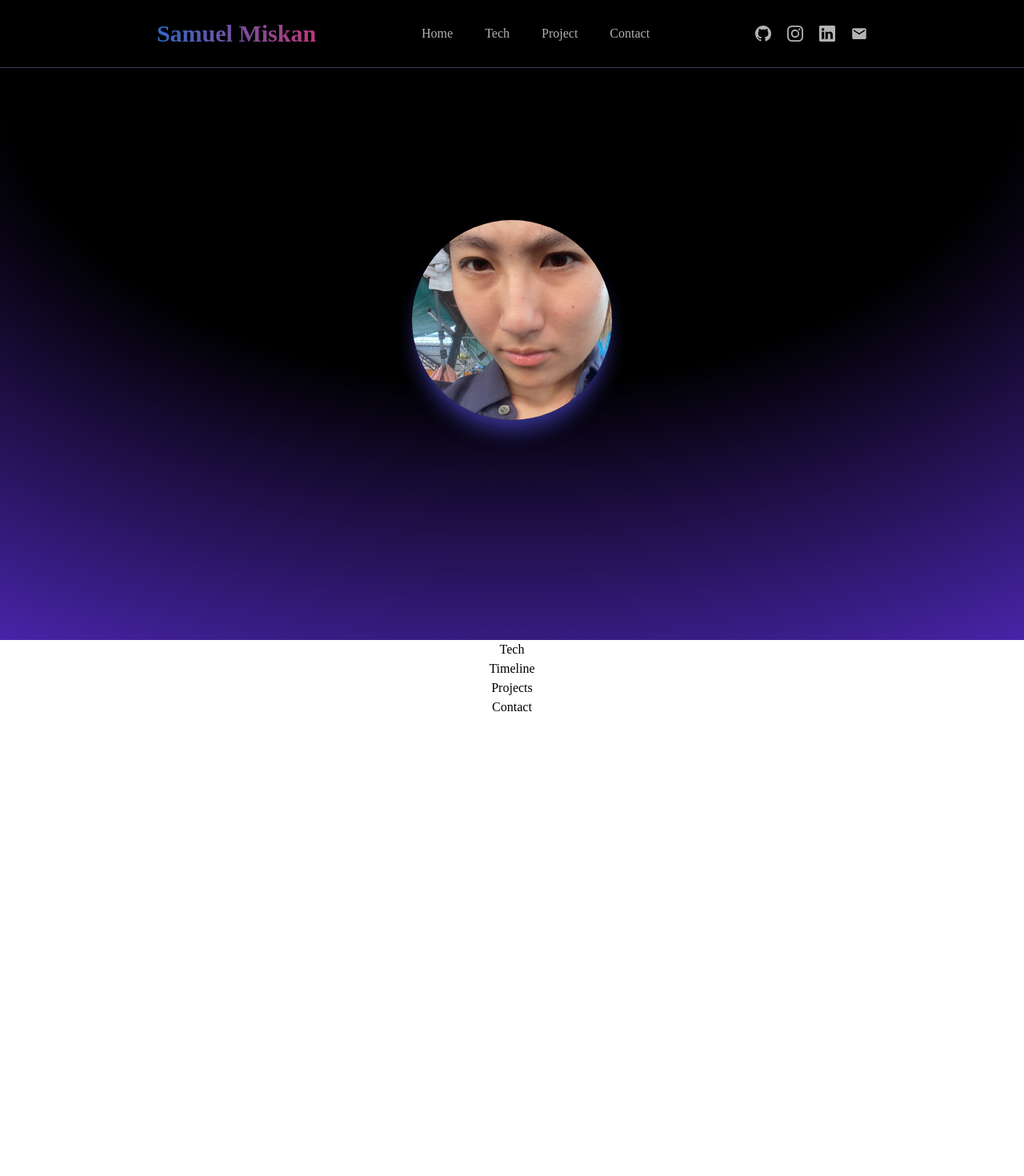
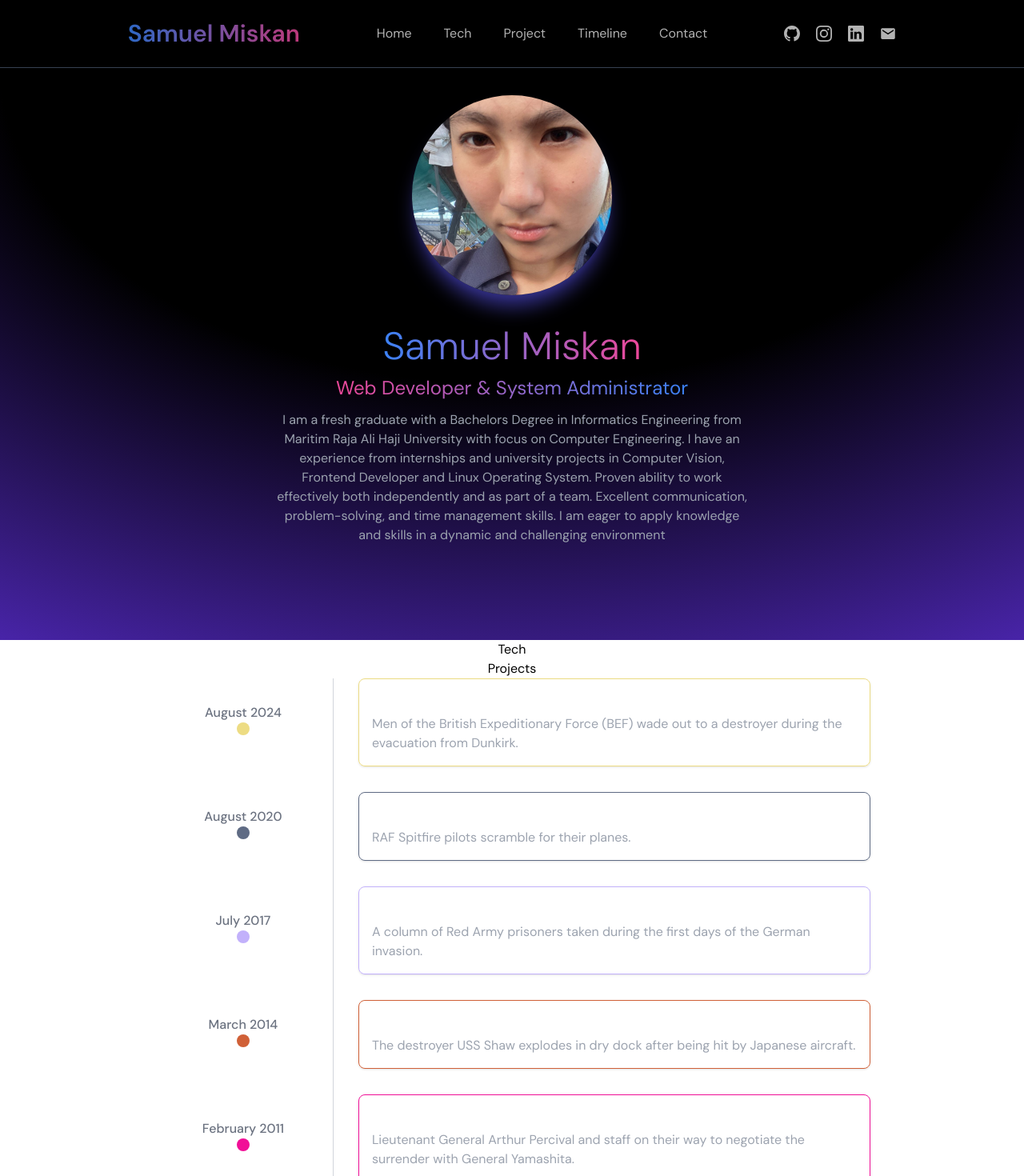
Before and after one commit to Samuelmiskan99/Portfolio-React, a React (Vite) app: page / in a window 1280 px wide. Shown: the top 1470 px of the page at 80% size. Before the commit the page ends 896 px from the top, so only its background shows below. Built offline with nearby package versions, Linux system fonts and the light colour scheme.

Commit message:
Adding timeline and descrption Profile

```diff
--- a/index.html
+++ b/index.html
@@ -6,8 +6,14 @@
       <meta name="viewport" content="width=device-width, initial-scale=1.0" />
       <link rel="preconnect" href="https://fonts.googleapis.com" />
       <link rel="preconnect" href="https://fonts.gstatic.com" crossorigin />
+      <link rel="preconnect" href="https://fonts.googleapis.com" />
+      <link rel="preconnect" href="https://fonts.gstatic.com" crossorigin />
+      <link rel="preconnect" href="https://fonts.googleapis.com" />
+      <link rel="preconnect" href="https://fonts.gstatic.com" crossorigin />
+      <link rel="preconnect" href="https://fonts.googleapis.com" />
+      <link rel="preconnect" href="https://fonts.gstatic.com" crossorigin />
       <link
-         href="https://fonts.googleapis.com/css2?family=Poppins:ital,wght@0,100;0,200;0,300;0,400;0,500;0,600;0,700;0,800;0,900;1,100;1,200;1,300;1,400;1,500;1,600;1,700;1,800;1,900&display=swap"
+         href="https://fonts.googleapis.com/css2?family=DM+Sans:ital,opsz,wght@0,9..40,100..1000;1,9..40,100..1000&family=Oswald:wght@200..700&family=Space+Mono:ital,wght@0,400;0,700;1,400;1,700&display=swap"
          rel="stylesheet" />
       <title>Samuel Miskan14</title>
    </head>
--- a/src/App.jsx
+++ b/src/App.jsx
@@ -13,8 +13,8 @@
             <Navbar />
             <Hero />
             <Tech />
+            <Projects />
             <Timeline />
-            <Projects />
             <Contact />
          </main>
       </>
--- a/src/components/Hero.jsx
+++ b/src/components/Hero.jsx
@@ -1,13 +1,39 @@
 import image from '/public/image.jpg';
+import { motion } from 'framer-motion';
 const Hero = () => {
    return (
       <div
          id='home'
          className='px-16 flex min-h-screen w-full items-center justify-center py-28 md:px-32'>
          <div className='flex flex-col items-center justify-center gap-10 text-white'>
-            <div className='relative w-[200px] h-[200px] md:w-[250px] md:h-[250px] cursor-pointer rounded-full shadow-xl shadow-indigo-900 transition-all duration-300 hover:-translate-y-5 hover:scale-105 hover:shadow-2xl hover:shadow-indigo-600 overflow-hidden'>
+            <motion.div
+               initial={{ y: -40, opacity: 0 }}
+               animate={{ y: 0, opacity: 1 }}
+               transition={{ duration: 0.8, delay: 0.2 }}
+               className='relative w-[200px] h-[200px] md:w-[250px] md:h-[250px] cursor-pointer rounded-full shadow-xl shadow-indigo-900 transition-all duration-300 hover:-translate-y-5 hover:scale-105 hover:shadow-2xl hover:shadow-indigo-600 overflow-hidden'>
                <img src={image} className='w-full h-full object-cover' alt='' />
-            </div>
+            </motion.div>
+            <motion.div
+               initial={{ y: 40, opacity: 0 }}
+               animate={{ y: 0, opacity: 1 }}
+               transition={{ duration: 0.8, delay: 0.2 }}
+               className='flex max-w-[600px] flex-col items-center justify-center gap-3 text-center'>
+               <h1 className='bg-gradient-to-r from-blue-500 to-pink-500 bg-clip-text text-transparent  text-5xl font-light md:tex-7xl'>
+                  Samuel Miskan
+               </h1>
+               <h3 className='bg-gradient-to-r from-pink-500 to-blue-500 bg-clip-text text-transparent  text-2xl md:tex-3xl'>
+                  Web Developer & System Administrator
+               </h3>
+               <p className='md:text-base text-pretty text-sm text-gray-400'>
+                  I am a fresh graduate with a Bachelors Degree in Informatics Engineering from
+                  Maritim Raja Ali Haji University with focus on Computer Engineering. I have an
+                  experience from internships and university projects in Computer Vision, Frontend
+                  Developer and Linux Operating System. Proven ability to work effectively both
+                  independently and as part of a team. Excellent communication, problem-solving, and
+                  time management skills. I am eager to apply knowledge and skills in a dynamic and
+                  challenging environment
+               </p>
+            </motion.div>
          </div>
       </div>
    );
--- a/src/components/Navbar.jsx
+++ b/src/components/Navbar.jsx
@@ -31,6 +31,11 @@
                href='#project'
                className='cursor-pointer opacity-70 transition-all duration-300 hover:opacity-100'>
                <li>Project</li>
+            </a>
+            <a
+               href='#timeline'
+               className='cursor-pointer opacity-70 transition-all duration-300 hover:opacity-100'>
+               <li>Timeline</li>
             </a>
             <a
                href='#contact'
@@ -81,6 +86,11 @@
                      <li>Project</li>
                   </a>
                   <a
+                     href='#timeline'
+                     className='cursor-pointer opacity-70 transition-all duration-300 hover:opacity-100'>
+                     <li>Timeline</li>
+                  </a>
+                  <a
                      href='#contact'
                      className='cursor-pointer opacity-70 transition-all duration-300 hover:opacity-100'>
                      <li>Contact</li>
--- a/src/components/Timeline.jsx
+++ b/src/components/Timeline.jsx
@@ -1,7 +1,90 @@
 import React from 'react';
 
+// Utility function to generate random colors
+const getRandomColor = () => {
+   const letters = '0123456789ABCDEF';
+   let color = '#';
+   for (let i = 0; i < 6; i++) {
+      color += letters[Math.floor(Math.random() * 16)];
+   }
+   return color;
+};
+
 const Timeline = () => {
-   return <div>Timeline</div>;
+   const events = [
+      {
+         date: 'August 2024',
+         title: 'Dunkirk',
+         description:
+            'Men of the British Expeditionary Force (BEF) wade out to a destroyer during the evacuation from Dunkirk.',
+      },
+      {
+         date: 'August 2020',
+         title: 'The Battle of Britain',
+         description: 'RAF Spitfire pilots scramble for their planes.',
+         highlight: true,
+      },
+      {
+         date: 'July 2017',
+         title: 'Operation Barbarossa',
+         description:
+            'A column of Red Army prisoners taken during the first days of the German invasion.',
+      },
+      {
+         date: ' March 2014',
+         title: 'Pearl Harbor',
+         description:
+            'The destroyer USS Shaw explodes in dry dock after being hit by Japanese aircraft.',
+      },
+      {
+         date: ' February 2011',
+         title: 'The fall of Singapore',
+         description:
+            'Lieutenant General Arthur Percival and staff on their way to negotiate the surrender with General Yamashita.',
+      },
+      {
+         date: '4 June 1942',
+         title: 'Midway',
+         description:
+            'The American aircraft carrier USS Yorktown under Japanese attack during the battle of Midway.',
+      },
+   ];
+
+   return (
+      <div id='timeline' className='relative flex flex-col items-center justify-center'>
+         {/* Garis Vertikal */}
+         <div className='absolute left-1/4 top-0 w-px h-full bg-gray-300'></div>
+
+         {/* Daftar Event */}
+         {events.map((event, index) => {
+            // Generate a random color for each event
+            const randomColor = getRandomColor();
+            return (
+               <div key={index} className='relative w-full flex items-center mb-8 '>
+                  {/* Kolom Tanggal dan Dot Kiri */}
+                  <div className='w-1/4 flex justify-end pr-8 relative'>
+                     <div className='absolute top-0 left-1/2 transform -translate-x-1/2 -translate-y-full text-right'>
+                        <p className='font-medium text-gray-500'>{event.date}</p>
+                     </div>
+                     <div
+                        className='absolute left-1/2 transform -translate-x-1/2 w-4 h-4 rounded-full'
+                        style={{ backgroundColor: randomColor }}></div>
+                  </div>
+
+                  {/* Konten */}
+                  <div className='w-3/4 pl-8'>
+                     <div
+                        className='p-4 border rounded-lg shadow'
+                        style={{ borderColor: randomColor }}>
+                        <p className='text-lg text-white font-semibold'>{event.title}</p>
+                        <p className='text-gray-400'>{event.description}</p>
+                     </div>
+                  </div>
+               </div>
+            );
+         })}
+      </div>
+   );
 };
 
 export default Timeline;
--- a/src/index.css
+++ b/src/index.css
@@ -3,5 +3,5 @@
 @tailwind utilities;
 
 * {
-   font-family: ' Poppins';
+   font-family: 'DM Sans', sans-serif;
 }
```
